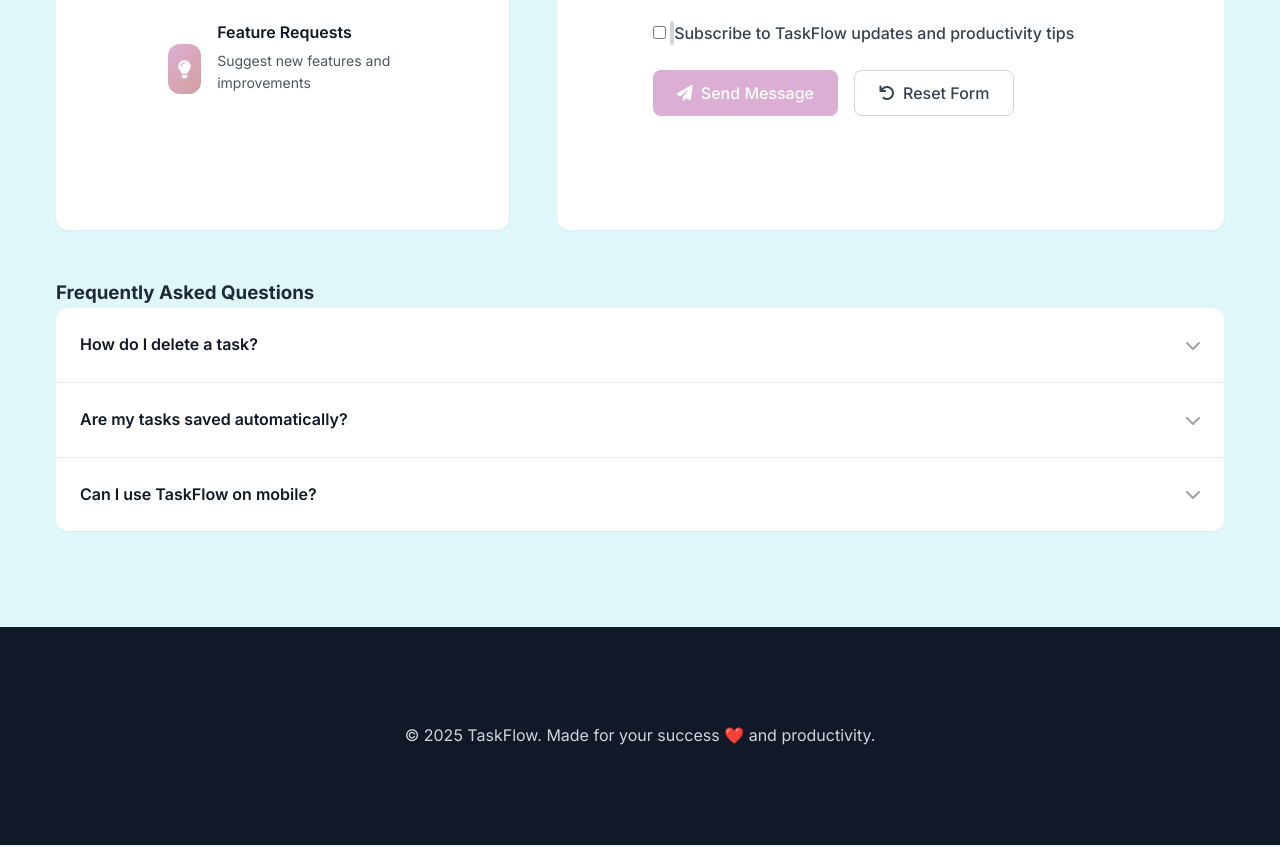
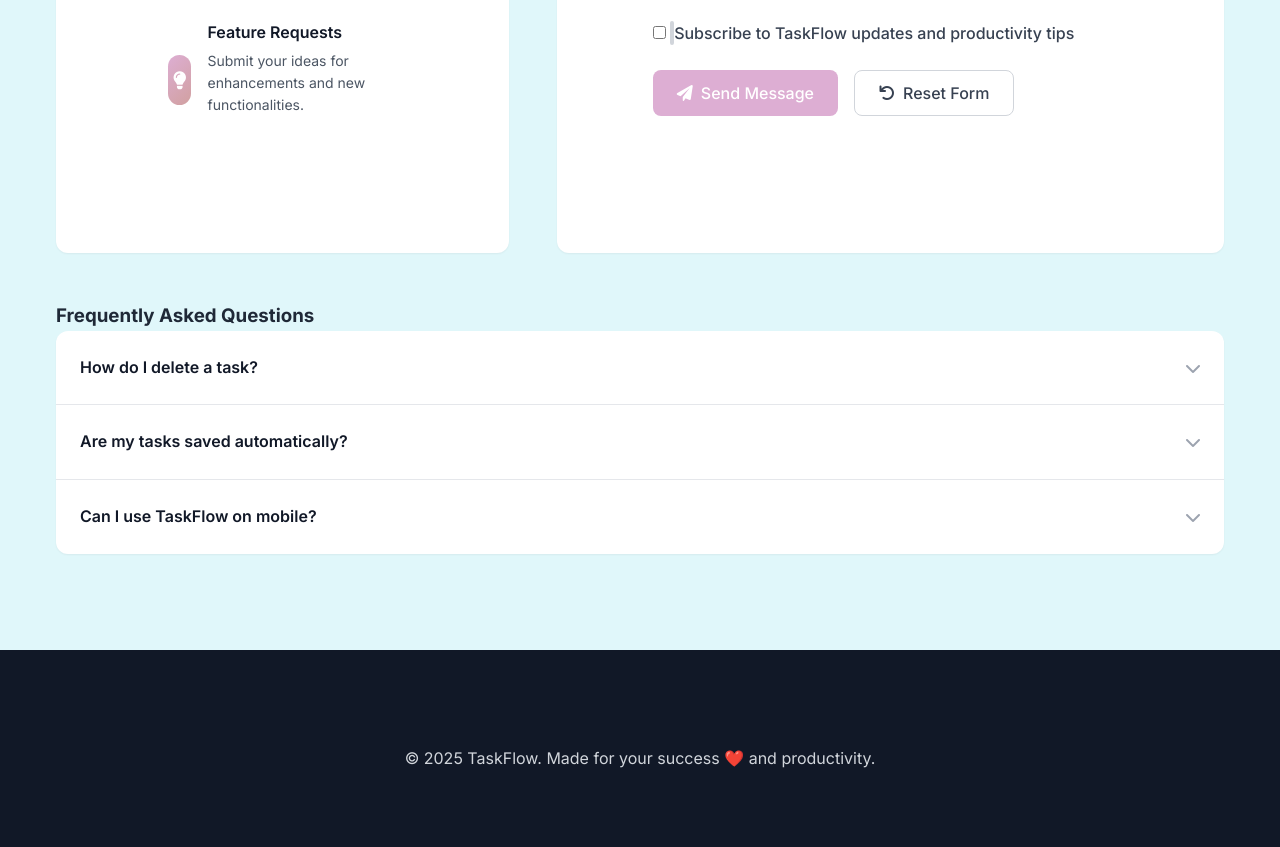
Before and after one commit to AnuuDumjan/Interactive-web-app, a website built with Vite: page contact.html in a window 1280 px wide. Shown: the part 940-1787 px from the top of the page. Built offline with nearby package versions, Linux system fonts and the light colour scheme; files whose address does not match are found by name.

Commit message:
Update feature requests text in contact.html for clarity and professionalism

```diff
--- a/contact.html
+++ b/contact.html
@@ -94,7 +94,7 @@
                             </div>
                             <div class="contact-details">
                                 <h4>Feature Requests</h4>
-                                <p>Suggest new features and improvements</p>
+                                <p>Submit your ideas for enhancements and new functionalities.</p>
                             </div>
                         </div>
                     </div>
```
